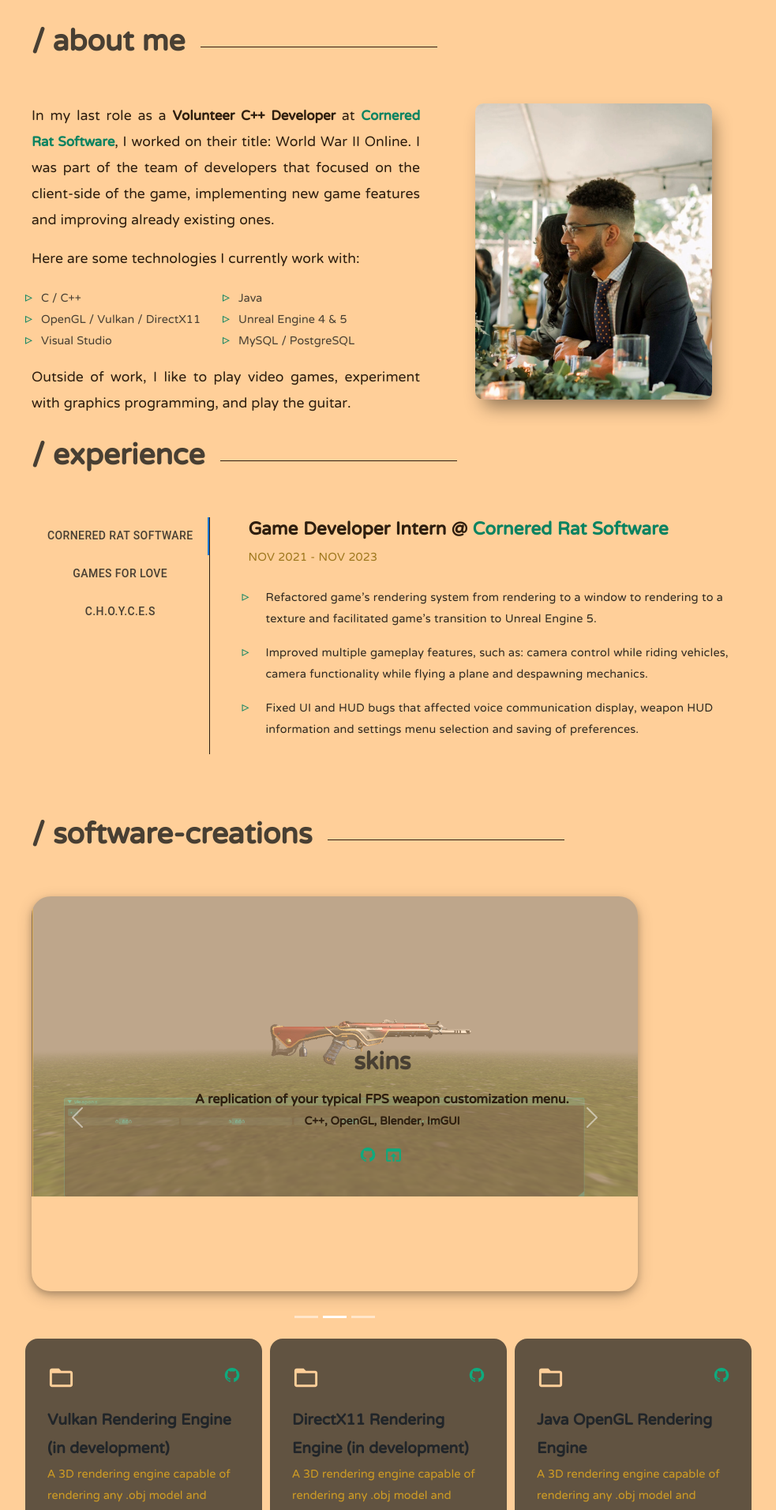
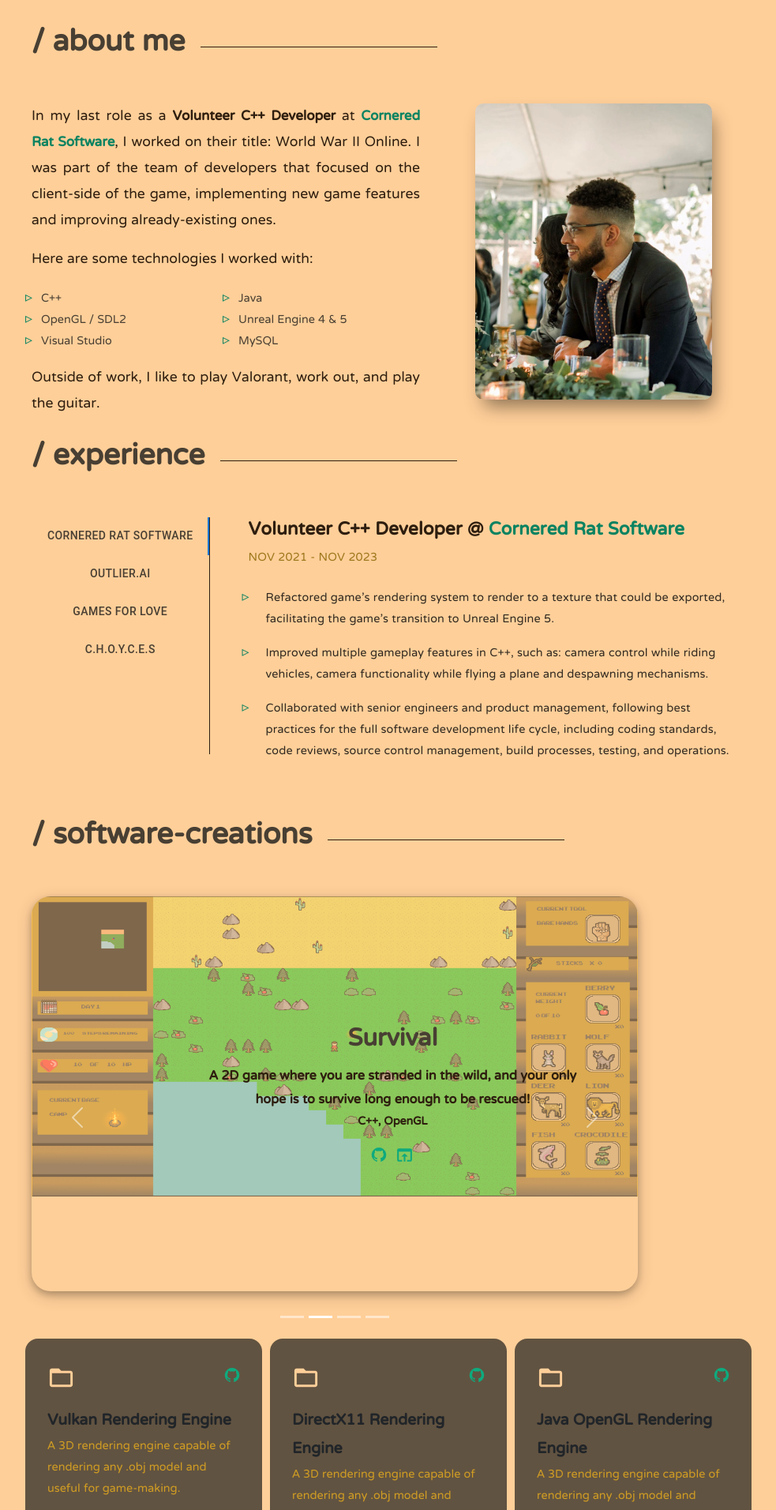
Before and after one commit to doublejvargas/doublejvargas.github.io, a React (Create React App) app: page / in a window 1280 px wide. Shown: the part 800-2712 px from the top of the page at 79% size, without its empty margins (152-1135 px from the left). Built offline with nearby package versions, Linux system fonts and the light colour scheme.

Commit message:
updated resume, projs and experience after raytracer

```diff
--- a/src/components/About.js
+++ b/src/components/About.js
@@ -22,12 +22,12 @@
         In my last role as a <b>Volunteer C++ Developer</b> at
         <a href="https://www.wwiionline.com/about-the-game-team#the-team"> Cornered Rat Software</a>, I worked on their title:
         World War II Online. I was part of the team of developers that focused on the client-side
-        of the game, implementing new game features and improving already existing ones.
+        of the game, implementing new game features and improving already-existing ones.
       </p>
     );
     const two = (
       <p>
-        Outside of work, I like to play video games, experiment with graphics programming,
+        Outside of work, I like to play Valorant, work out,
         and play the guitar.
       </p>
     );
@@ -35,7 +35,7 @@
       <p>
         <b>Want to chat?</b> Shoot me a message at{" "}
         <a href="mailto:doublejvargas@gmail.com">
-          doublejvargas@gmail.com
+          vargaspool.j@gmail.com
         </a>{" "}
         and let's talk.
       </p>
@@ -43,12 +43,12 @@
     const desc_items = [one, two];
 
     const tech_stack = [
-      "C / C++",
+      "C++",
       "Java",
-      "OpenGL / Vulkan / DirectX11",
+      "OpenGL / SDL2",
       "Unreal Engine 4 & 5",
       "Visual Studio",
-      "MySQL / PostgreSQL"
+      "MySQL"
     ];
 
     const tech_items = tech_stack.map(stack => <li>{stack}</li>);
@@ -62,7 +62,7 @@
           <div className="about-content">
             <div className="about-description">
               {[one]}
-              {"Here are some technologies I currently work with:"}
+              {"Here are some technologies I worked with:"}
               <ul className="tech-stack">
                 {tech_stack.map(function (tech_item, i) {
                   return (
--- a/src/components/Intro.js
+++ b/src/components/Intro.js
@@ -40,20 +40,20 @@
           </span>
         </Typist>
         <FadeInSection>
-          <div className="intro-subtitle">I like 3D graphics and video games.</div>
+          <div className="intro-subtitle">I like c++ and 3D graphics.</div>
           <div className="intro-desc">
-            I'm a software engineer based in Dayton, Ohio who is interested in
-            graphics programming, game engines and game development. I also like C++.
+            I'm a software engineer based in Ohio who is interested in C++ and
+            graphics programming. I also like game development.
           </div>
           <a
-            href="mailto:doublejvargas@gmail.com"
+            href="mailto:vargaspool.js@gmail.com"
             className="intro-contact"
           >
             <SendIcon></SendIcon>
             {"  " + " Let's talk!"}
           </a>
           <a
-            href="https://drive.google.com/file/d/1ZZlEU-IbbHqe8IUiM0EIIxv92NkllBdo/view?usp=drive_link"
+            href="https://drive.google.com/file/d/1O53mMaVKETF8_WYF9uy4MOS5rH_uE7W9/view?usp=sharing"
             className="intro-contact"
           >
             <DescriptionIcon></DescriptionIcon>
--- a/src/components/JobList.js
+++ b/src/components/JobList.js
@@ -83,16 +83,24 @@
 
   const experienceItems = {
     "Cornered Rat Software": {
-      jobTitle: "Game Developer Intern @",
+      jobTitle: "Volunteer C++ Developer @",
       duration: "NOV 2021 - NOV 2023",
       desc: [
-        "Refactored game's rendering system from rendering to a window to rendering to a texture and facilitated game's transition to Unreal Engine 5.",
-        "Improved multiple gameplay features, such as: camera control while riding vehicles, camera functionality while flying a plane and despawning mechanics.",
-        "Fixed UI and HUD bugs that affected voice communication display, weapon HUD information and settings menu selection and saving of preferences."
+        "Refactored game's rendering system to render to a texture that could be exported, facilitating the game's transition to Unreal Engine 5.",
+        "Improved multiple gameplay features in C++, such as: camera control while riding vehicles, camera functionality while flying a plane and despawning mechanisms.",
+        "Collaborated with senior engineers and product management, following best practices for the full software development life cycle, including coding standards, code reviews, source control management, build processes, testing, and operations."
+      ]
+    },
+    "Outlier.ai": {
+      jobTitle: "Advanced AI Coder @",
+      duration: "FEB 2024 - PRESENT",
+      desc: [
+        "Wrote complex SQL prompts and queries that improved the correctness and accuracy of LLM’s ability to translate a natural language user request to a SQL query.",
+        "Identified LLM deviations by crafting complex Python problems that caused proper model failure, allowing for engineers from a different team to target and train model areas, resulting in improved accuracy and correctness."
       ]
     },
     "Games for Love": {
-      jobTitle: "Game Tools Intern @",
+      jobTitle: "Game Tools Engineer Intern @",
       duration: "JUNE 2020 - DEC 2021",
       desc: [
         "Implemented logic for level transitions in Unity and C#, allowing artist to integrate cool animations for scene changes between levels.",
--- a/src/components/Projects.js
+++ b/src/components/Projects.js
@@ -24,8 +24,17 @@
   }
   render() {
     const spotlightProjects = {
+      Raytracer: {
+        title: "Multi-threaded Ray Tracer",
+        desc:
+          "A simple ray tracer capable of rendering spheres and planes with lights and shadows. Did I mention it was multi-threaded?",
+        techStack: "C++, SDL2, glm",
+        link: "https://github.com/doublejvargas/RayTracer",
+        open: "https://youtu.be/RTMG8hdW4A0",
+        image: "/assets/z-thumbnail.png"
+      },
       Survival: {
-        title: "survival",
+        title: "Survival",
         desc:
           "A 2D game where you are stranded in the wild, and your only hope is to survive long enough to be rescued!",
         techStack: "C++, OpenGL",
@@ -34,16 +43,16 @@
         image: "/assets/survival_resized.png"
       },
       Skins: {
-        title: "skins",
+        title: "OpenGL Rendering Engine",
         desc:
-          "A replication of your typical FPS weapon customization menu.",
-        techStack: "C++, OpenGL, Blender, ImGUI",
+          "A simple replication of your typical FPS weapon customization menu.",
+        techStack: "C++, OpenGL, GLFW, ImGUI",
         link: "https://github.com/doublejvargas/Skins",
         open: "https://youtu.be/O1ruVOhpR78",
         image: "/assets/skins_resized.png"
       },
       "Kinnect": {
-        title: "kinnect",
+        title: "Kinnect",
         desc:
           "A multi-player game meant to connect you with others and solve puzzles",
         techStack: "REACT Native, REACT.JS, Expo CLI, Firebase",
@@ -53,7 +62,7 @@
       }
     };
     const projects = {
-      "Vulkan Rendering Engine (in development)": {
+      "Vulkan Rendering Engine": {
         desc:
           "A 3D rendering engine capable of rendering any .obj model and useful for game-making.",
         techStack: "C++, Vulkan API, GLFW, tinyobjloader, GLSL Shading Language",
@@ -61,7 +70,7 @@
           "https://github.com/doublejvargas/Silk" //TODO add images demo
           //open: ""
       },
-      "DirectX11 Rendering Engine (in development)": {
+      "DirectX11 Rendering Engine": {
         desc:
           "A 3D rendering engine capable of rendering any .obj model and useful for game-making.",
         techStack: "C++, DirectX11 API, Win32 API, Microsoft WRL, HLSL Shading Language",
@@ -77,7 +86,7 @@
           "https://github.com/doublejvargas/3D-Renderer" //TODO add images demo
           //open: ""
       },
-      "olcNes (in development)": {
+      "olcNes": {
         desc:
           "Emulating the system architecture of a NES! (in progress).",
         techStack: "C++, olcPixelGameEngine",
```
Also changed, not shown: public/assets/z-thumbnail.png (added).
